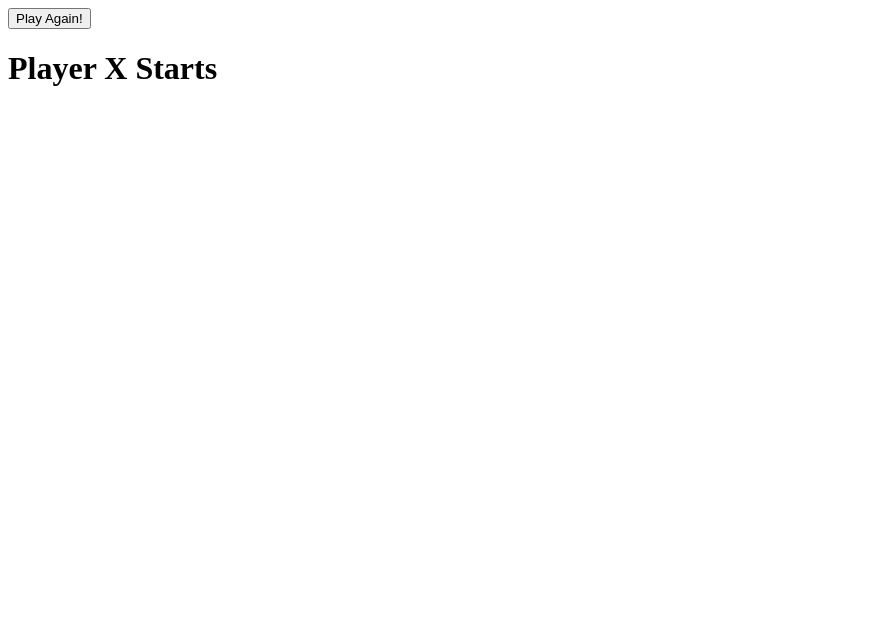
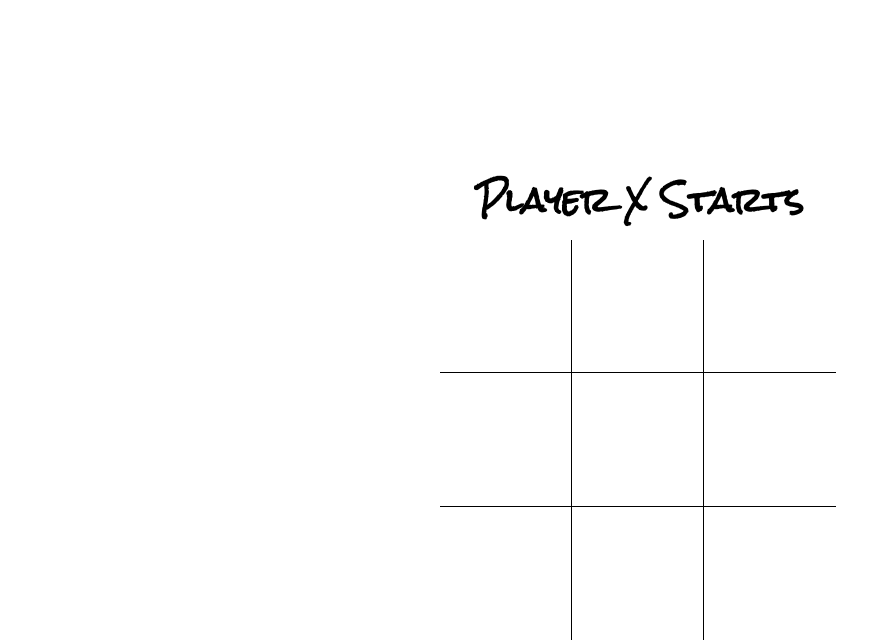
Before and after one commit to ga-demo/da-best-tic-tac-toe-eva, a plain HTML site: page index.html in a window 1280 px wide. Shown: the whole page, without its empty margins (0-891 px from the left). Drawn offline with Linux system fonts and the light colour scheme.

Commit message:
Add basic styles

```diff
--- a/index.html
+++ b/index.html
@@ -3,6 +3,9 @@
 <head>
   <meta charset="UTF-8">
   <meta name="viewport" content="width=device-width, initial-scale=1.0">
+  <link rel="shortcut icon" href="favicon.ico" type="image/x-icon">
+  <link href="https://fonts.googleapis.com/css2?family=Rock+Salt&display=swap" rel="stylesheet">
+  <link rel="stylesheet" href="style.css">
   <title>da best Tic Tac Toe eva'</title>
 </head>
 <body>
--- a/style.css
+++ b/style.css
@@ -0,0 +1,83 @@
+* {
+  margin: 0;
+  box-sizing: border-box;
+}
+
+:root {
+  --boardSize: 50vmin;
+  --primaryColor: deeppink;
+}
+
+body {
+  align-items: center;
+  display: flex;
+  flex-direction: column;
+  font-family: sans-serif;
+  height: 100vh;
+  justify-content: center;
+}
+
+button {
+  border: 0;
+  border-radius: 10rem;
+  background: var(--primaryColor);
+  color: white;
+  display: none;
+  font-size: 1.5rem;
+  padding: 1rem 1.75rem;
+}
+
+h1 {
+  font-family: 'Rock Salt';
+  line-height: 1.5;
+  max-width: var(--boardSize);
+  padding: 1rem;
+}
+
+header {
+  display: flex;
+  justify-content: flex-end;
+  padding: 1rem;
+  position: fixed;
+  top: 0;
+  width: 100%;
+}
+
+main {
+  text-align: center;
+}
+
+section {
+  height: var(--boardSize);
+  width: var(--boardSize);
+  display: flex;
+  flex-wrap: wrap;
+}
+
+.box {
+  height: calc(100% / 3);
+  flex-basis: 33%;
+  border-right: 1px solid;
+  border-bottom: 1px solid;
+  display: flex;
+  justify-content: center;
+  align-items: center;
+  font-size: 10vh;
+  cursor: pointer;
+}
+
+.box:nth-child(3n) {
+  border-right: none;
+}
+
+.box:nth-last-child(-1n + 3) {
+  border-bottom: none;
+}
+
+.box:not(.win):hover {
+  background-color: #eee;
+}
+
+.win {
+  background-color: var(--primaryColor);
+}
```
Also changed, not shown: favicon.ico (added).
